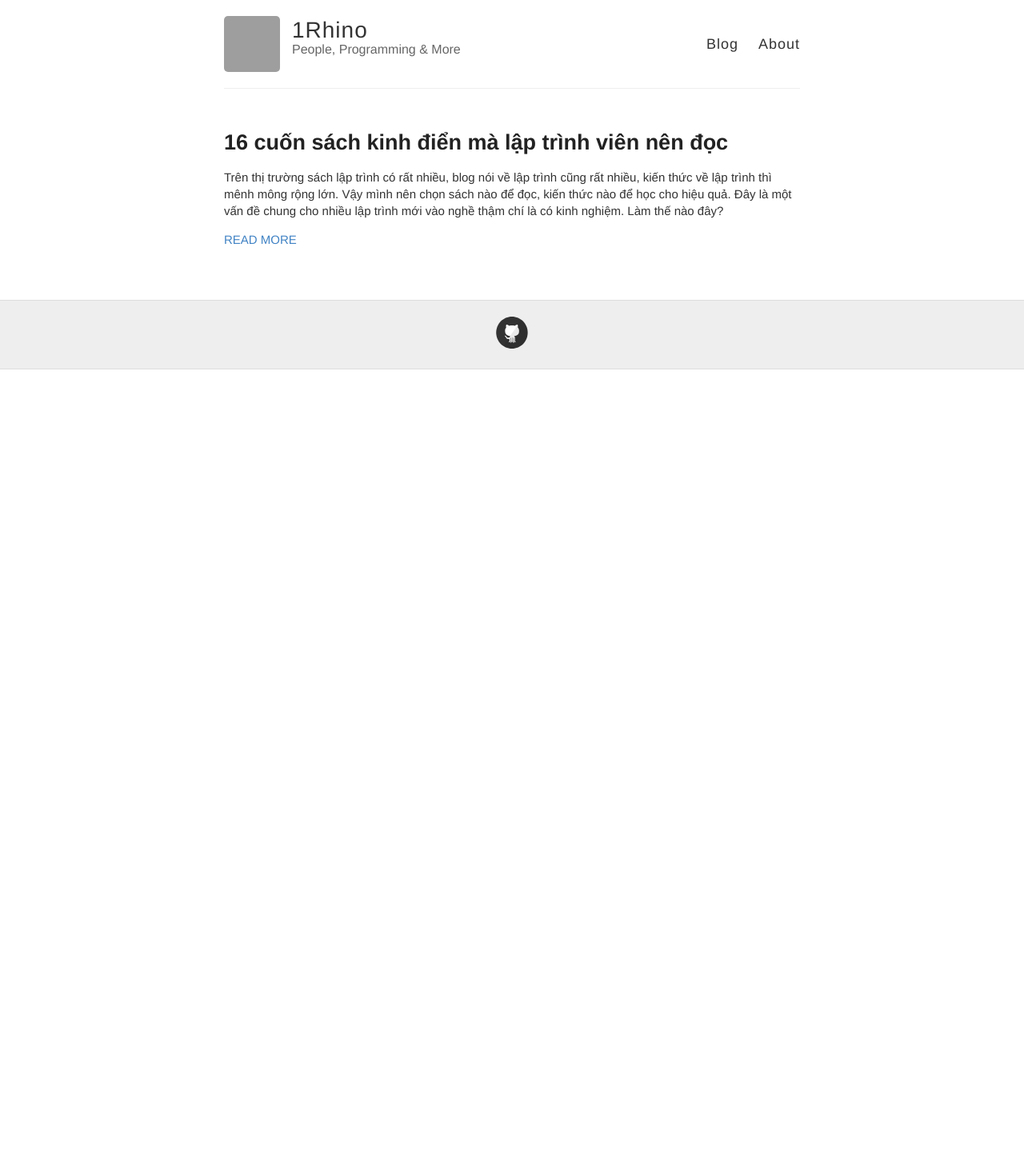
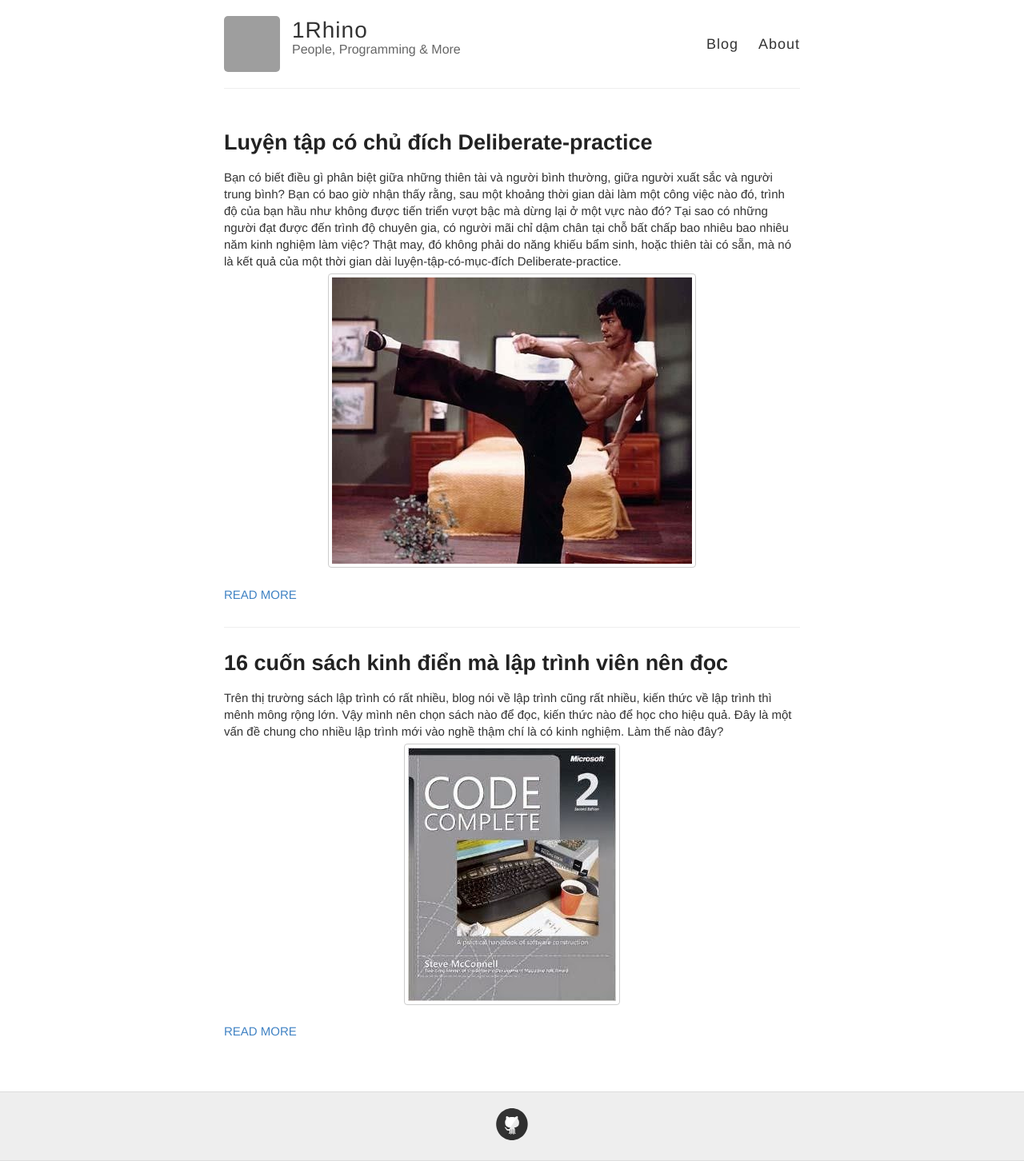
Before and after one commit to 1Rhino/1Rhino.github.io, a Jekyll site: the page built from index.html, in a window 1280 px wide. Shown: the whole page at 80% size. Built offline with Jekyll 4.4.1, drawn with Linux system fonts in a browser that asks for light colours; Markdown is read by kramdown in place of the engine named in the settings; before the commit the page ends 900 px from its top, so only the background shows below that; grey boxes are pictures that could not be loaded.

Commit message:
UPDATE 2015-04-16

```diff
--- a/_posts/2015-03-14-16-cuon-sach-kinh-dien-ma-lap-trinh-vien-nen-doc.markdown
+++ b/_posts/2015-03-14-16-cuon-sach-kinh-dien-ma-lap-trinh-vien-nen-doc.markdown
@@ -6,6 +6,7 @@ categories: sach-lap-trinh
 ---
 
 Trên thị trường sách lập trình có rất nhiều, blog nói về lập trình cũng rất nhiều, kiến thức về lập trình thì mênh mông rộng lớn. Vậy mình nên chọn sách nào để đọc, kiến thức nào để học cho hiệu quả. Đây là một vấn đề chung cho nhiều lập trình mới vào nghề thậm chí là có kinh nghiệm. Làm thế nào đây?
+<img src="/images/sach-kinh-dien/code-complete-2.jpg" alt="Code Complete 2" class="article-img-center">
 
 Nếu chưa biết phải làm gì thì bước đầu tiên nên làm là tìm hiểu xem: Ai là người thành công trong lĩnh vực mà mình mong muốn và lời khuyên của họ là gì? Rồi thử làm chính xác theo lời khuyên xem kết quả thế nào. Dưới đây là <a href="http://blog.codinghorror.com/recommended-reading-for-developers/" target="_blank">danh sách 16 quyển sách mà lập trình viên nổi tiếng Jeff Atwood</a> (Co-founder of Stack Exchange and Discourse) khuyên chúng ta nên đọc để phát triển tốt hơn trong nghề lập trình. Đây là những quyển sách nổi tiếng và chất lượng. Hãy thử xem mình đã đọc được những quyển sách nào rồi nhé.
 
--- /dev/null
+++ b/_posts/2015-03-20-luyen-tap-co-chu-dich-deliberate-practice.md
@@ -0,0 +1,9 @@
+---
+layout: post
+title:  "Luyện tập có chủ đích Deliberate-practice"
+date:   2015-03-20 20:29:30
+categories: ky-nang
+---
+
+Bạn có biết điều gì phân biệt giữa những thiên tài và người bình thường, giữa người xuất sắc và người trung bình? Bạn có bao giờ nhận thấy rằng, sau một khoảng thời gian dài làm một công việc nào đó, trình độ của bạn hầu như không được tiến triển vượt bậc mà dừng lại ở một vực nào đó? Tại sao có những người đạt được đến trình độ chuyên gia, có người mãi chỉ dậm chân tại chỗ bất chấp bao nhiêu bao nhiêu năm kinh nghiệm làm việc? Thật may, đó không phải do năng khiếu bẩm sinh, hoặc thiên tài có sẵn, mà nó là kết quả của một thời gian dài luyện-tập-có-mục-đích Deliberate-practice.
+<img src="/images/ky-nang/ly-tieu-long.jpg" alt="Lý Tiểu Long" class="article-img-center">
```
Also changed, not shown: _drafts/1-practice-co-muc-dich.md (line endings or trailing spaces), images/ky-nang/ly-tieu-long.jpg (added).
